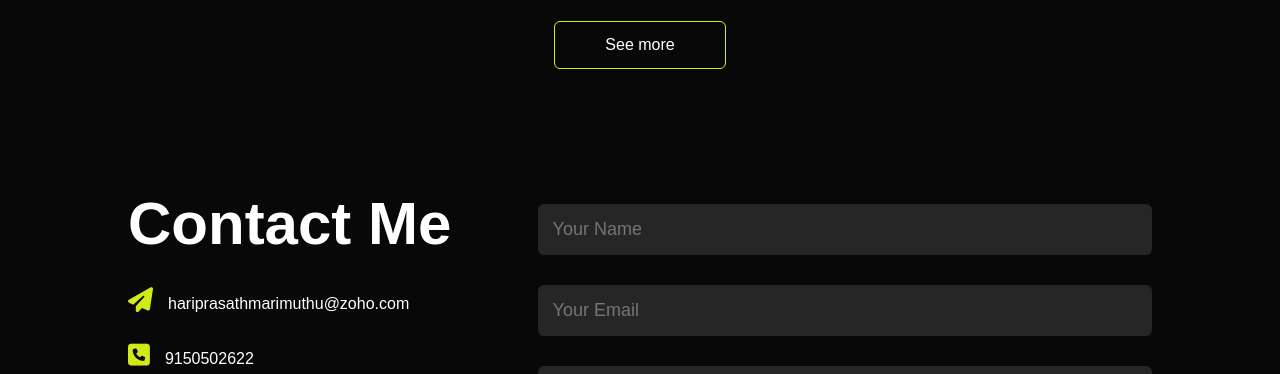
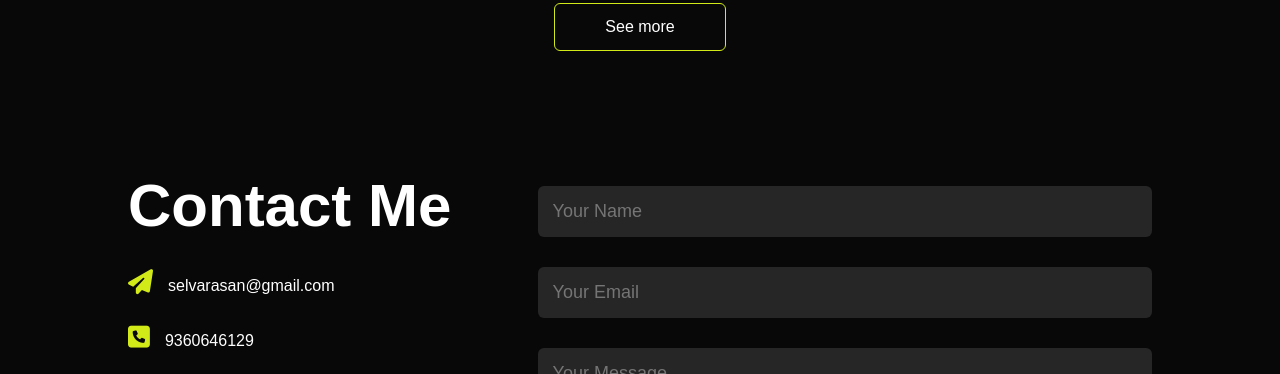
Before and after one commit to Sound58he4/Hari_Prasath_Portfolio, a plain HTML site: page index.html in a window 1280 px wide. Shown: the part 2719-3093 px from the top of the page. Drawn offline with Linux system fonts and the light colour scheme.

Commit message:
Update index.html

```diff
--- a/index.html
+++ b/index.html
@@ -1,4 +1,4 @@
-z<!DOCTYPE html>
+<!DOCTYPE html>
 <html lang="en">
 <head>
     <meta charset="UTF-8">
@@ -138,8 +138,8 @@ z<!DOCTYPE html>
     <div class="row">
         <div class="contact-left">
             <h1 class="sub-title">Contact Me</h1>
-            <p><i class="fa-solid fa-paper-plane"></i>hariprasathmarimuthu@zoho.com</p>
-            <p><i class="fa-solid fa-square-phone"></i>9150502622</p>
+            <p><i class="fa-solid fa-paper-plane"></i>selvarasan@gmail.com</p>
+            <p><i class="fa-solid fa-square-phone"></i>9360646129</p>
             <div class="social-icons">
             <a href="https://facebook.com"><i class="fa-brands fa-facebook"></i></a>
             <a href=""><i class="fa-brands fa-twitter-square"></i></a>
```
